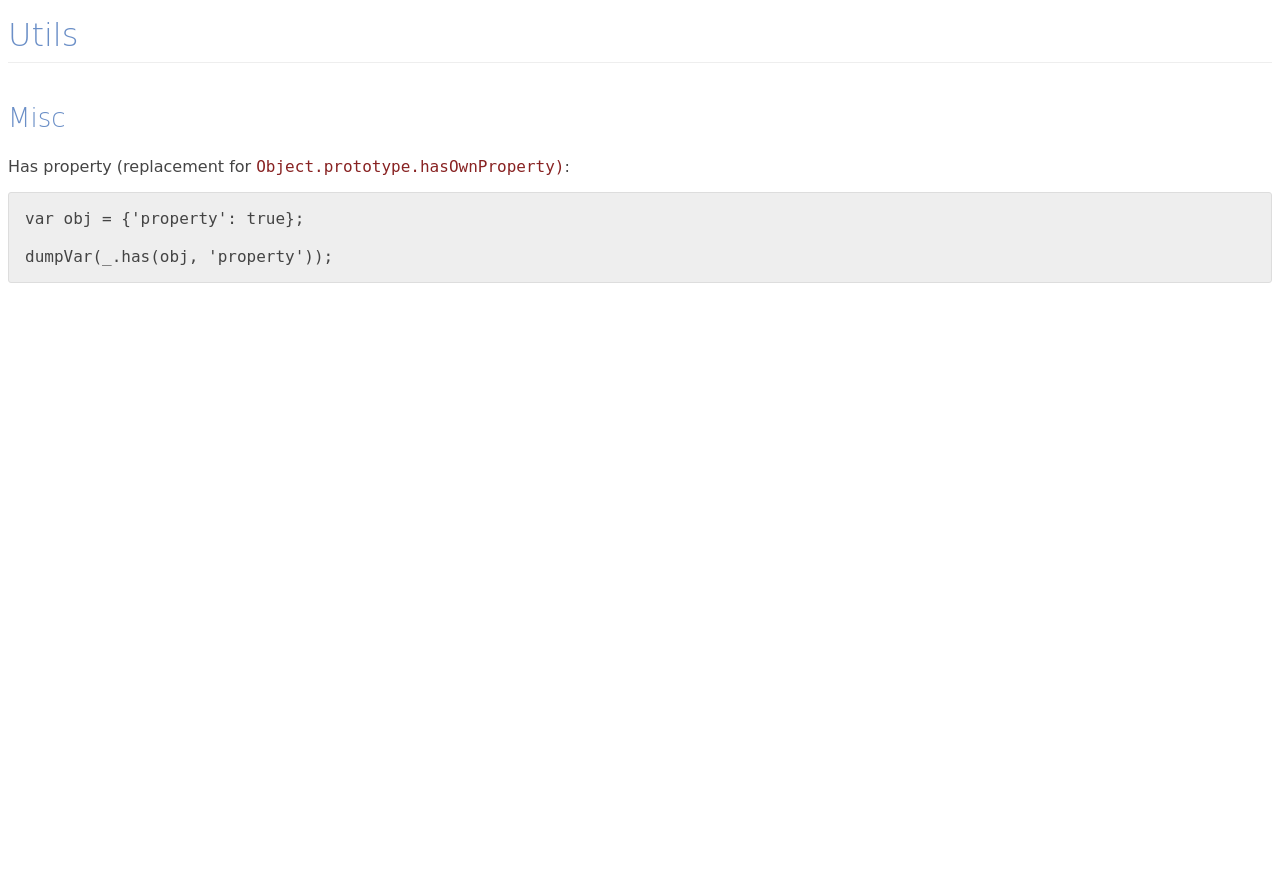
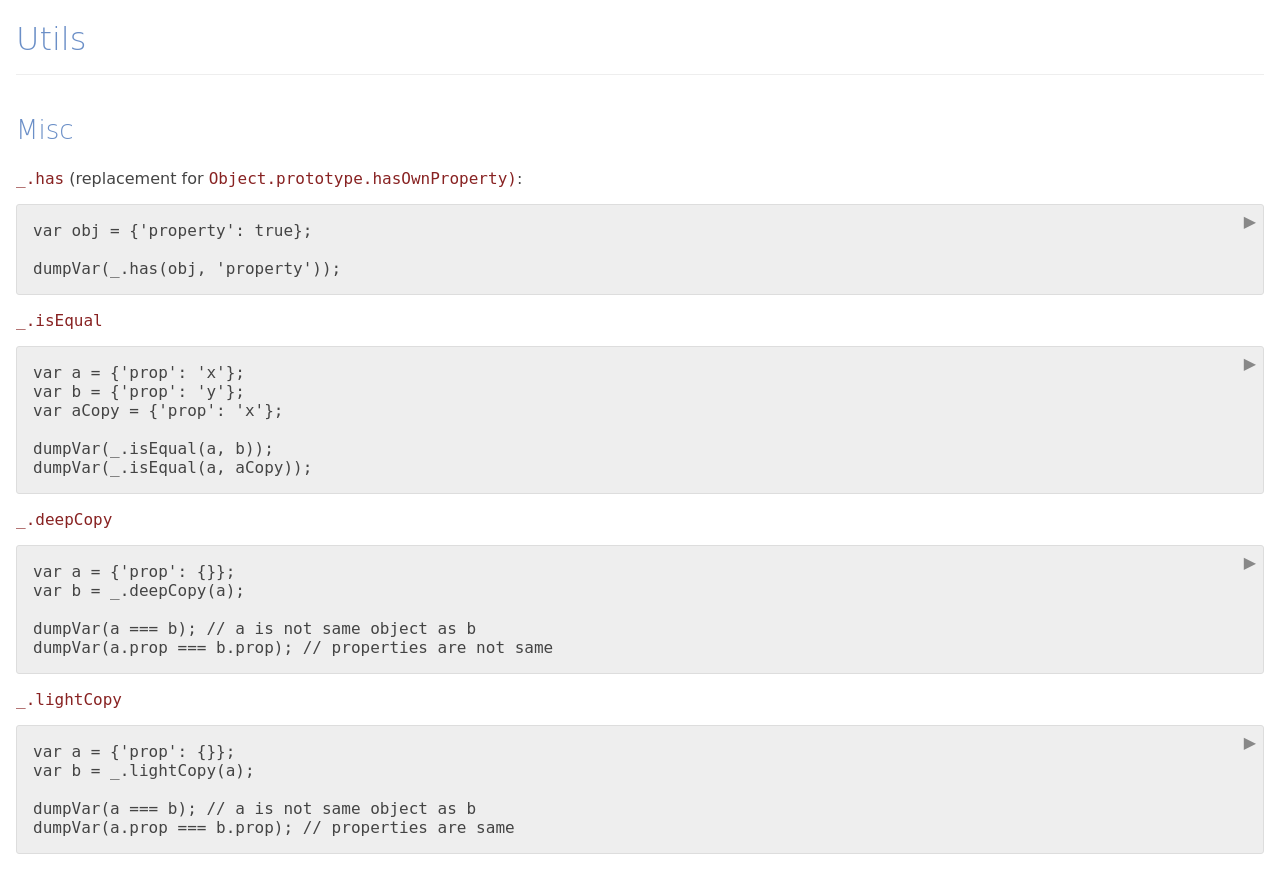
Before and after one commit to mireq/django-ajax-utils, a Django app: template sample_project/templates/utils.html in a window 1280 px wide. Before the commit the page ends 283 px from the top, so only its background shows below. Run offline with Django 3.2, Linux system fonts and the light colour scheme; the template is opened without the code that fills it, so the values that code supplies are empty.

Commit message:
Added support for examples

```diff
--- a/django_ajax_utils/static/django_ajax_utils/js/utils.js
+++ b/django_ajax_utils/static/django_ajax_utils/js/utils.js
@@ -28,20 +28,10 @@ var lightCopy = function(obj) {
 	return copy;
 };
 
-var escapeHTML = function(unsafe) {
-	return unsafe
-		.replace(/&/g, "&amp;")
-		.replace(/</g, "&lt;")
-		.replace(/>/g, "&gt;")
-		.replace(/"/g, "&quot;")
-		.replace(/'/g, "&#039;");
-};
-
 window._utils.has = has;
 window._utils.isEqual = isEqual;
 window._utils.deepCopy = deepCopy;
 window._utils.lightCopy = lightCopy;
-window._utils.escapeHTML = escapeHTML;
 
 // features
 var checkFeatures = function(features) {
@@ -188,4 +178,263 @@ window._utils.some = some;
 window._utils.every = every;
 window._utils.filter = filter;
 
+
+// events
+var triggerEvent = function(element, name, memo) {
+	var event;
+	if (document.createEvent) {
+		event = document.createEvent('HTMLEvents');
+		event.initEvent(name, true, true);
+	}
+	else {
+		event = document.createEventObject();
+		event.eventType = name;
+	}
+
+	event.eventName = name;
+	event.memo = memo || { };
+
+	if (document.createEvent) {
+		element.dispatchEvent(event);
+	}
+	else {
+		element.fireEvent("on" + event.eventType, event);
+	}
+};
+
+var bindEvent = function(element, name, fn) {
+	if (document.addEventListener) {
+		element.addEventListener(name, fn, false);
+	}
+	else {
+		element.attachEvent('on' + name, fn);
+	}
+};
+
+var unbindEvent = function(element, name, fn) {
+	if (document.removeEventListener) {
+		element.removeEventListener(name, fn, false);
+	}
+	else {
+		element.detachEvent('on' + name, fn);
+	}
+
+};
+
+var onLoad = function(callback) {
+	if (document.body) {
+		callback({memo: document.body});
+		window._utils.bindEvent(document.body, 'contentloaded', callback);
+	}
+	else {
+		document.addEventListener("DOMContentLoaded", function(event) {
+			callback({memo: document.body});
+			window._utils.bindEvent(document.body, 'contentloaded', callback);
+		});
+	}
+};
+
+var triggerLoad = function(element) {
+	window._utils.triggerEvent(document.body, 'contentloaded', element);
+};
+
+window._utils.triggerEvent = triggerEvent;
+window._utils.bindEvent = bindEvent;
+window._utils.unbindEvent = unbindEvent;
+window._utils.onLoad = onLoad;
+window._utils.triggerLoad = triggerLoad;
+
+// dom
+var el = document.createElement('DIV');
+
+var escapeHTML = function(unsafe) {
+	return unsafe
+		.replace(/&/g, "&amp;")
+		.replace(/</g, "&lt;")
+		.replace(/>/g, "&gt;")
+		.replace(/"/g, "&quot;")
+		.replace(/'/g, "&#039;");
+};
+
+var hasClass, addClass, removeClass, toggleClass;
+if (el.classList === undefined) {
+	hasClass = function(elem, cls) {
+		return elem.className.split(" ").indexOf(cls) !== -1;
+	};
+
+	addClass = function(elem, cls) {
+		elem.className += " " + cls;
+	};
+
+	removeClass = function(elem, cls) {
+		var classNames = elem.className.split(" ");
+		var newClassNames = [];
+		for (var i = 0, leni = classNames.length; i < leni; i++) {
+			if (classNames[i] != cls) {
+				newClassNames.push(classNames[i]);
+			}
+		}
+		elem.className = newClassNames.join(" ");
+	};
+
+	toggleClass = function(elem, cls) {
+		if (hasClass(elem, cls)) {
+			removeClass(elem, cls);
+		}
+		else {
+			addClass(elem, cls);
+		}
+	};
+}
+else {
+	hasClass = function(elem, cls) {
+		return elem.classList.contains(cls);
+	};
+
+	addClass = function(elem, cls) {
+		return elem.classList.add(cls);
+	};
+
+	removeClass = function(elem, cls) {
+		return elem.classList.remove(cls);
+	};
+
+	toggleClass = function(elem, cls) {
+		return elem.classList.toggle(cls);
+	};
+}
+
+var getElementsByClassName;
+if (el.getElementsByClassName === undefined) {
+	getElementsByClassName = function(parent, cls) {
+		if (cls === undefined) {
+			cls = parent;
+			parent = document.body;
+		}
+		var elements = parent.getElementsByTagName('*');
+		var match = [];
+		for (var i = 0, leni = elements.length; i < leni; i++) {
+			if (hasClass(elements[i], cls)) {
+				match.push(elements[i]);
+			}
+		}
+		return match;
+	};
+}
+else {
+	getElementsByClassName = function(parent, cls) {
+		if (cls === undefined) {
+			cls = parent;
+			parent = document.body;
+		}
+		return parent.getElementsByClassName(cls);
+	};
+}
+
+var getElementsByTagName = function(parent, tag) {
+	if (tag === undefined) {
+		tag = parent;
+		parent = document.body;
+	}
+	return parent.getElementsByTagName(tag);
+};
+
+var getElementById = function(parent, id) {
+	if (id === undefined) {
+		return document.getElementById(parent);
+	}
+	else {
+		var element = document.getElementById(id);
+		if (isParentOf(element, parent)) {
+			return element;
+		}
+		else {
+			return null;
+		}
+	}
+};
+
+var isNode = function(o) {
+	return (
+		typeof Node === "object" ? o instanceof Node :
+		o && typeof o === "object" && typeof o.nodeType === "number" && typeof o.nodeName==="string"
+	);
+};
+
+var isElement = function(o) {
+	return (
+		typeof HTMLElement === "object" ? o instanceof HTMLElement :
+		o && typeof o === "object" && o !== null && o.nodeType === 1 && typeof o.nodeName==="string"
+	);
+};
+
+var isParentOf = function(element, parent) {
+	while (element) {
+		element = element.parentNode;
+		if (!(element instanceof Element)) {
+			return false;
+		}
+		if (element === parent) {
+			return true;
+		}
+	}
+	return false;
+};
+
+var findParent = function(element, checkFn) {
+	while (element) {
+		element = element.parentNode;
+		if (!(element instanceof Element)) {
+			return null;
+		}
+		if (checkFn(element)) {
+			return element;
+		}
+	}
+	return null;
+};
+
+var findParentByCls = function(element, cls) {
+	return findParent(element, function(el) {
+		return hasClass(el, cls);
+	});
+};
+
+var elem = function(elementName, attrs, content) {
+	var element = document.createElement(elementName);
+	if (attrs !== undefined) {
+		for (var attrName in attrs) {
+			if (has(attrs, attrName)) {
+				element.setAttribute(attrName, attrs[attrName]);
+			}
+		}
+	}
+
+	if (content !== undefined) {
+		element.appendChild(document.createTextNode(content));
+	}
+	return element;
+};
+
+var insertAfter = function(newNode, referenceNode) {
+	referenceNode.parentNode.insertBefore(newNode, referenceNode.nextSibling);
+};
+
+window._utils.escapeHTML = escapeHTML;
+window._utils.hasClass = hasClass;
+window._utils.addClass = addClass;
+window._utils.removeClass = removeClass;
+window._utils.toggleClass = toggleClass;
+window._utils.cls = getElementsByClassName;
+window._utils.tag = getElementsByTagName;
+window._utils.id = function(id) { return document.getElementById(id); };
+window._utils.isNode = isNode;
+window._utils.isElement = isElement;
+window._utils.isParentOf = isParentOf;
+window._utils.findParent = findParent;
+window._utils.findParentByCls = findParentByCls;
+window._utils.elem = elem;
+window._utils.insertAfter = insertAfter;
+
+
 }());
--- a/sample_project/static/css/style.css
+++ b/sample_project/static/css/style.css
@@ -1,7 +1,13 @@
-body {
+body, html {
 	background: white;
 	color: black;
 	font-size: 16px;
+	margin: 0;
+	padding: 0;
+}
+
+.wrap {
+	padding: 8px 16px;
 }
 
 p, h1, h2, h3, h4, h5, h6 {
@@ -18,6 +24,8 @@ h1 {
 	font-size: 32px;
 	border-bottom: 1px solid #eee;
 	margin-bottom: 32px;
+	padding-top: 12px;
+	padding-bottom: 16px;
 }
 
 h2 {
@@ -57,7 +65,35 @@ pre {
 	border-radius: 3px;
 }
 
+pre.output {
+	font-size: 90%;
+	background: white;
+	border: 1px solid #eee;
+}
+
 code {
 	font-family: monospace;
 	color: #822;
 }
+
+.runnable-block {
+	position: relative;
+}
+
+.runnable-block .actions {
+	position: absolute;
+	top: 8px;
+	right: 8px;
+}
+
+.runnable-block .actions .run {
+	overflow: hidden;
+	text-indent: 9999px;
+}
+
+.runnable-block .actions .run:before {
+	content: '▶';
+	display: block;
+	float: right;
+	color: #888;
+}
--- a/sample_project/static/js/run_utils.js
+++ b/sample_project/static/js/run_utils.js
@@ -2,5 +2,63 @@
 
 "use strict";
 
+var current;
+
+window.dumpVar = function(data) {
+	var str = JSON.stringify(data, null, 4) + '\n';
+	current.showOutput(str);
+};
+
+var runable = function(runElement) {
+	var self = {};
+
+	var runnableBlock = _.elem('DIV', {'class': 'runnable-block'});
+	var actions = _.elem('DIV', {'class': 'actions'});
+	var run = _.elem('A', {'class': 'run', 'href': '#', 'title': 'run'}, 'Run');
+	var scriptOutput = _.elem('PRE', {'class': 'output'});
+	scriptOutput.style.display = 'none';
+	_.insertAfter(runnableBlock, runElement);
+	actions.appendChild(run);
+	runnableBlock.appendChild(actions);
+	runnableBlock.appendChild(runElement);
+	runnableBlock.appendChild(scriptOutput);
+
+	self.code = runElement.textContent;
+
+	self.run = function(event) {
+		if (event !== undefined) {
+			event.preventDefault();
+		}
+		scriptOutput.innerHTML = '';
+		current = self;
+		eval(self.code); // jshint ignore:line
+		current = undefined;
+		scriptOutput.style.display = 'block';
+	};
+
+	self.showOutput = function(code) {
+		scriptOutput.appendChild(document.createTextNode(code));
+	};
+
+	_.bindEvent(run, 'click', self.run);
+
+	return self;
+};
+
+var register = function(element) {
+	var runElements = [];
+	_.forEach(_.cls(element, 'run'), function(runElement) {
+		if (runElement.tagName.toLowerCase() === 'pre') {
+			runElements.push(runElement);
+		}
+	});
+	_.forEach(runElements, function(runElement) {
+		runable(runElement);
+	});
+};
+
+
+_.onLoad(function(e) { register(e.memo); });
+
 
 }(window._utils));
--- a/sample_project/templates/base.html
+++ b/sample_project/templates/base.html
@@ -9,15 +9,17 @@
 </head>
 <body>
 	{% block body %}
-		<h1>{% block site_title %}title{% endblock %}</h1>
-		{% block content %}
-		{% endblock %}
+		<div class="wrap">
+			<h1>{% block site_title %}title{% endblock %}</h1>
+			{% block content %}
+			{% endblock %}
+		</div>
 	{% endblock %}
 
 	<script src="{% static "django_ajax_utils/js/utils.js" %}"></script>
 	<script src="{% static "django_ajax_utils/js/utils_ajax.js" %}"></script>
 	<script src="{% static "django_ajax_utils/js/reactor.js" %}"></script>
-	<script src="{% static "django_ajax_utils/js/run_utils.js" %}"></script>
+	<script src="{% static "js/run_utils.js" %}"></script>
 
 	{% block extrajs %}
 	{% endblock %}
--- a/sample_project/templates/utils.html
+++ b/sample_project/templates/utils.html
@@ -7,7 +7,7 @@
 
 <h2>Misc</h2>
 
-<p>Has property (replacement for <code>Object.prototype.hasOwnProperty)</code>:</p>
+<p><code>_.has</code> (replacement for <code>Object.prototype.hasOwnProperty)</code>:</p>
 
 <pre class="run">
 var obj = {'property': true};
@@ -15,4 +15,35 @@ var obj = {'property': true};
 dumpVar(_.has(obj, 'property'));
 </pre>
 
+<p><code>_.isEqual</code></p>
+
+<pre class="run">
+var a = {'prop': 'x'};
+var b = {'prop': 'y'};
+var aCopy = {'prop': 'x'};
+
+dumpVar(_.isEqual(a, b));
+dumpVar(_.isEqual(a, aCopy));
+</pre>
+
+<p><code>_.deepCopy</code></p>
+
+<pre class="run">
+var a = {'prop': {}};
+var b = _.deepCopy(a);
+
+dumpVar(a === b); // a is not same object as b
+dumpVar(a.prop === b.prop); // properties are not same
+</pre>
+
+<p><code>_.lightCopy</code></p>
+
+<pre class="run">
+var a = {'prop': {}};
+var b = _.lightCopy(a);
+
+dumpVar(a === b); // a is not same object as b
+dumpVar(a.prop === b.prop); // properties are same
+</pre>
+
 {% endblock %}
```
